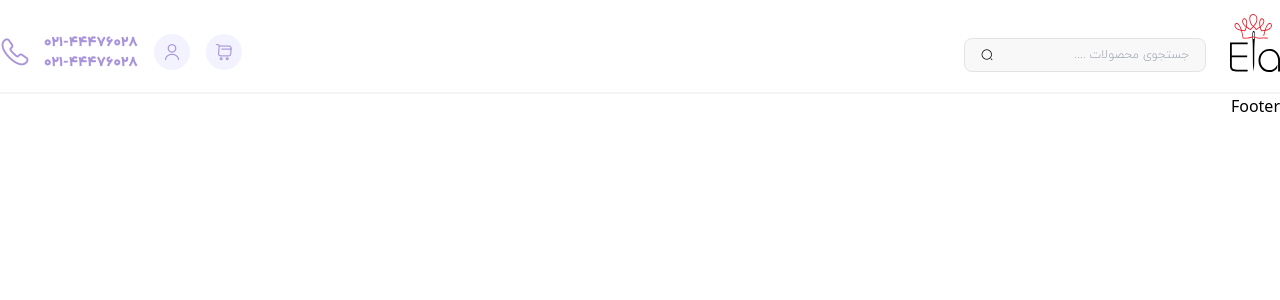
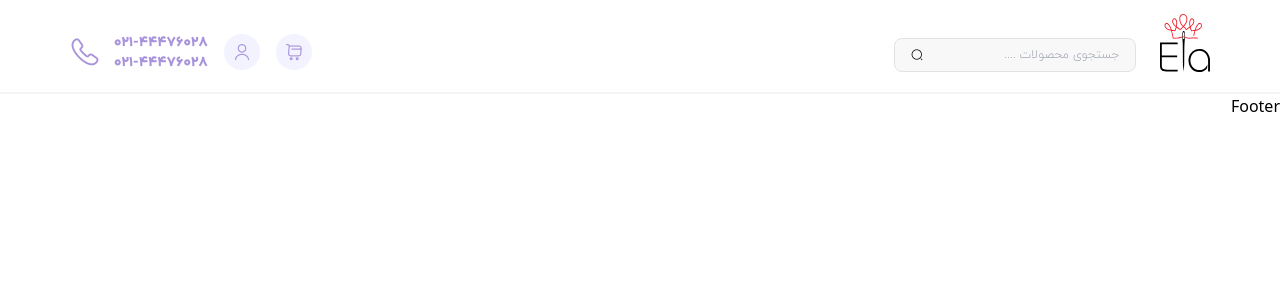
Before and after one commit to ArashKenji73/elaa-desktop, a Nuxt app: page / in a window 1280 px wide. Shown: the top 300 px of the page. Built offline with nearby package versions, Linux system fonts and the light colour scheme.

Commit message:
fix : tailwind container

```diff
--- a/tailwind.config.js
+++ b/tailwind.config.js
@@ -8,11 +8,21 @@ module.exports = {
     container: {
       // you can configure the container to be centered
       center: true,
+      screens: {
+        sm: '540px',
+        md: '720px',
+        lg: '960px',
+        xl: '1140px',
+        '2xl': '1320px',
+      },
     },
     extend: {
       colors:{
         'elaa-violet': '#A993DB',
-        'elaa-light-violet': '#F3F3FF'
+        'elaa-light-violet': '#F3F3FF',
+        'elaa-mint': '#BAE0E3',
+        'elaa-mint-dark': '#608E92',
+        'elaa-khaki': '#DED1CA'
       }
     },
   },
```
